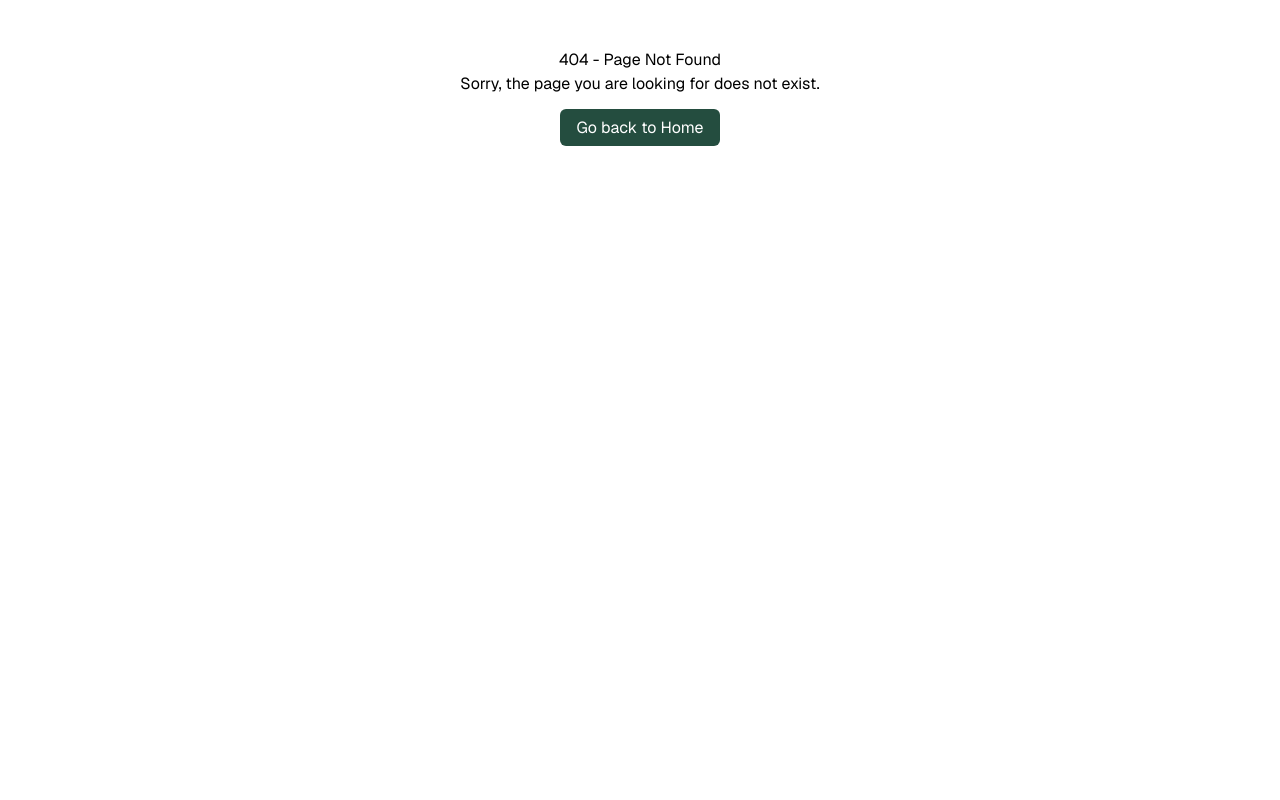
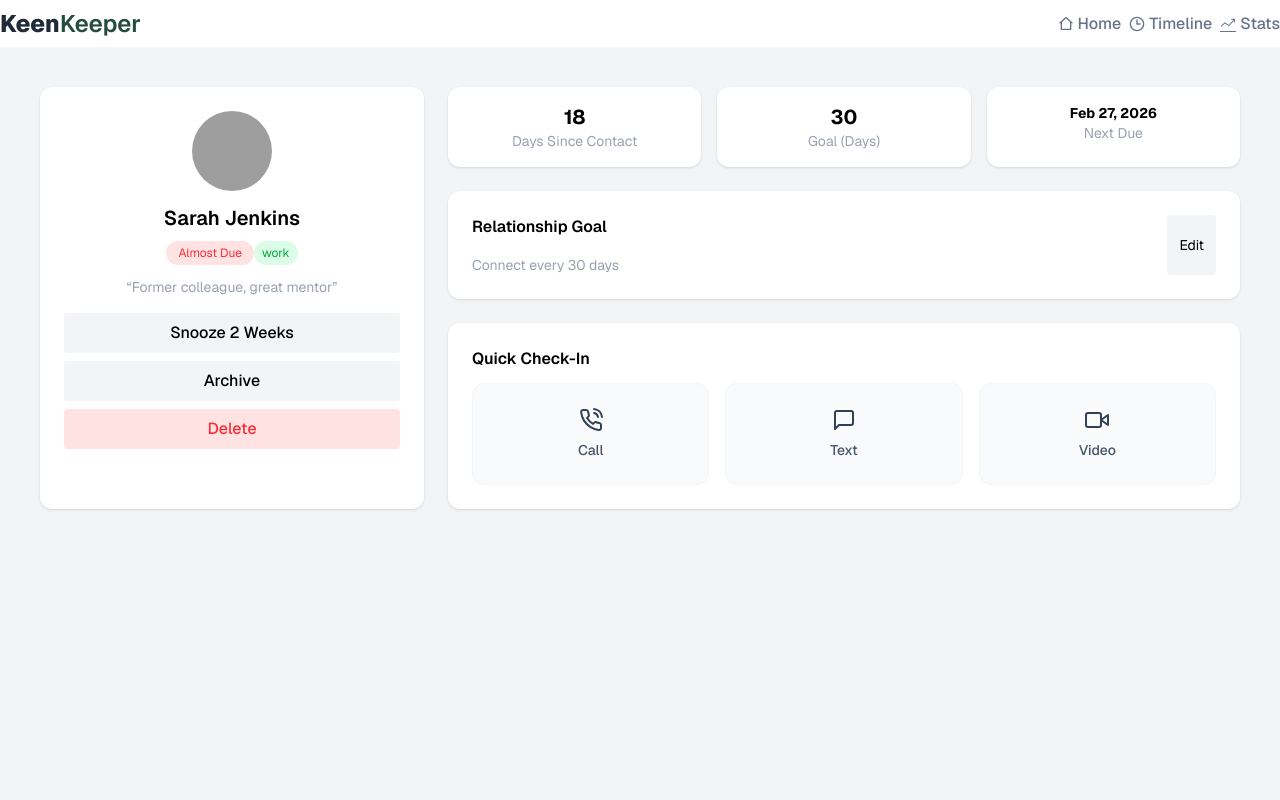
Before and after one commit to fardina13/assignment-7, a React (Vite) app: page /friend/1 in a window 1280 px wide. Before the commit this address had no page. Shown: the top 800 px of the page. Built offline with nearby package versions, Linux system fonts and the light colour scheme; grey boxes are pictures that could not be loaded.

Commit message:
made card details

```diff
--- a/src/components/homepage/FriendsSection.jsx
+++ b/src/components/homepage/FriendsSection.jsx
@@ -1,9 +1,11 @@
 import { use } from "react";
+import { Link } from "react-router";
 
 // import React from 'react';
 const friendsPromise = fetch('/data.json').then(res=>res.json())
 
 const getStatusStyle = (status) => {
+
   if (status === "Overdue") {
     return "bg-red-600 text-white";
   } else if (status === "On-Track") {
@@ -11,7 +13,7 @@ const getStatusStyle = (status) => {
   } else if (status === "Almost Due") {
     return "bg-amber-600 text-white";
   } else {
-    return "bg-gray-600 text-white"; // fallback
+    return "bg-gray-600 text-white";
   }
 };
 
@@ -24,27 +26,27 @@ const FriendsSection = () => {
             <div className="container mx-[70px]">
             <h2 className="font-semibold text-[24px] mb-4">Your Friends</h2>
         </div>
-        <div class="bg-gray-50 p-8">
-                          <div class="grid grid-cols-4 gap-6 mx-auto">
+        <div className="bg-gray-50 p-8">
+                          <div className="grid grid-cols-4 gap-6 mx-auto">
         {
             friends.map((friend)=>{
                 return <div>
-                  <div class="bg-white rounded-2xl shadow-sm p-6 flex flex-col items-center text-center border border-gray-100 hover:shadow-md transition-shadow">
+                  <Link to={`/friend/${friend.id}`} key={friend.id}>
+                  <div className="bg-white rounded-2xl shadow-sm p-6 flex flex-col items-center text-center border border-gray-100 hover:shadow-md transition-shadow">
                     <div class="w-20 h-20 mb-4">
                           <img
                             src={friend.picture}
                             alt="David Kim"
-          class="rounded-full w-full h-full object-cover border-2 border-white shadow-sm"
+                            className="rounded-full w-full h-full object-cover border-2 border-white shadow-sm"
                           />
                     </div>
-      <h3 class="text-xl font-bold text-slate-800 mb-0.5">{friend.name}</h3>
-      <p class="text-slate-400 text-sm mb-3">{friend.days_since_contact}d ago</p>
-        <div class="flex flex-wrap justify-center gap-2 mb-4">
-        <span class="bg-green-100 text-green-700 text-[10px] font-bold px-3 py-1 rounded-full tracking-wider uppercase">
+                  <h3 className="text-xl font-bold text-slate-800 mb-0.5">{friend.name}</h3>
+                  <p className="text-slate-400 text-sm mb-3">{friend.days_since_contact}d ago</p>
+                  <div className="flex flex-wrap justify-center gap-2 mb-4">
+                  <span className="bg-green-100 text-green-700 text-[10px] font-bold px-3 py-1 rounded-full tracking-wider uppercase">
                    {friend.tags}
                   </span>
-
-         <span class="bg-green-100 text-green-700 text-[10px] font-bold px-3 py-1 rounded-full tracking-wider uppercase">{friend.tags}</span>
+                  <span className="bg-green-100 text-green-700 text-[10px] font-bold px-3 py-1 rounded-full tracking-wider uppercase">{friend.tags}</span>
                   </div>
                   <button
                    className={`px-3 py-1 rounded-full text-xs font-semibold ${getStatusStyle(friend.status)}`}
@@ -52,6 +54,7 @@ const FriendsSection = () => {
                   {friend.status}
                   </button>
                </div>
+               </Link>
             </div>
             })
         }
--- /dev/null
+++ b/src/pages/friendDetails/FriendDetails.jsx
@@ -0,0 +1,116 @@
+import { useParams } from "react-router";
+import { useState, useEffect } from "react";
+import { FiMessageSquare, FiPhoneCall, FiVideo } from "react-icons/fi";
+
+const FriendDetails = () => {
+  const { id } = useParams();
+  const [friend, setFriend] = useState(null);
+
+  useEffect(() => {
+    fetch('/data.json')
+      .then(res => res.json())
+      .then(data => {
+        const singleFriend = data.find(f => f.id == id);
+        setFriend(singleFriend);
+      });
+  }, [id]);
+
+  if (!friend) return <p>Loading...</p>;
+
+  return (
+    <div className="bg-gray-100 min-h-screen p-10">
+
+      <div className="grid grid-cols-3 gap-6">
+
+        {/* LEFT CARD */}
+        <div className="bg-white p-6 rounded-xl text-center shadow">
+          <img
+            src={friend.picture}
+            className="w-20 h-20 mx-auto rounded-full mb-3"
+          />
+          <h2 className="font-semibold text-[20px]">{friend.name}</h2>
+
+          <button className="bg-red-100 text-red-500 px-3 py-1 rounded-full text-xs mt-2">
+            {friend.status}
+          </button>
+
+          <div className="mt-2 text-xs text-green-600 bg-green-100 inline-block px-2 py-1 rounded-full">
+            {friend.tags}
+          </div>
+
+          <p className="text-gray-400 text-sm mt-3">
+            “Former colleague, great mentor”
+          </p>
+
+          <div className="mt-4 space-y-2">
+            <button className="w-full bg-gray-100 p-2 font-medium text-[16px] hover:shadow-md rounded">Snooze 2 Weeks</button>
+            <button className="w-full bg-gray-100 p-2 font-medium text-[16px] hover:shadow-md rounded">Archive</button>
+            <button className="w-full bg-red-100 text-red-500 p-2 font-medium text-[16px] hover:shadow-md rounded">Delete</button>
+          </div>
+        </div>
+
+        {/* RIGHT SIDE */}
+        <div className="col-span-2 space-y-6">
+
+          {/* STATS */}
+          <div className="grid grid-cols-3 gap-4">
+            <div className="bg-white p-4 rounded-xl text-center shadow">
+              <h2 className="text-xl font-bold">{friend.days_since_contact}</h2>
+              <p className="text-sm text-gray-400">Days Since Contact</p>
+            </div>
+
+            <div className="bg-white p-4 rounded-xl text-center shadow">
+              <h2 className="text-xl font-bold">30</h2>
+              <p className="text-sm text-gray-400">Goal (Days)</p>
+            </div>
+
+            <div className="bg-white p-4 rounded-xl text-center shadow">
+              <h2 className="text-sm font-bold">Feb 27, 2026</h2>
+              <p className="text-sm text-gray-400">Next Due</p>
+            </div>
+          </div>
+
+          {/* GOAL */}
+          <div className="bg-white p-6 rounded-xl shadow flex justify-between">
+            <div>
+              <h3 className="font-semibold">Relationship Goal</h3>
+              <p className="text-gray-400 text-sm mt-4">
+                Connect every 30 days
+              </p>
+            </div>
+            <button className="text-sm bg-gray-100 px-3 py-1 rounded">
+              Edit
+            </button>
+          </div>
+
+          {/* QUICK ACTION */}
+          <div className="bg-white p-6 rounded-xl shadow">
+            <h3 className="mb-3 font-semibold">Quick Check-In</h3>
+  <div className="grid grid-cols-3 gap-4">
+    {/* Call Button */}
+    <button className="flex flex-col items-center justify-center gap-2 bg-gray-50 p-6 rounded-xl border border-gray-100 hover:bg-gray-100 transition-colors">
+      <FiPhoneCall size={24} className="text-slate-700" />
+      <span className="text-sm font-medium text-slate-600">Call</span>
+    </button>
+
+    {/* Text Button */}
+    <button className="flex flex-col items-center justify-center gap-2 bg-gray-50 p-6 rounded-xl border border-gray-100 hover:bg-gray-100 transition-colors">
+      <FiMessageSquare size={24} className="text-slate-700" />
+      <span className="text-sm font-medium text-slate-600">Text</span>
+    </button>
+
+    {/* Video Button */}
+    <button className="flex flex-col items-center justify-center gap-2 bg-gray-50 p-6 rounded-xl border border-gray-100 hover:bg-gray-100 transition-colors">
+      <FiVideo size={24} className="text-slate-700" />
+      <span className="text-sm font-medium text-slate-600">Video</span>
+    </button>
+  </div>
+</div>
+          </div>
+
+        </div>
+    </div>
+  );
+};
+
+export default FriendDetails;
```
Also changed, not shown: src/main.jsx (+6 -1 lines). Lines whose indentation alone changed are shown as unchanged.
